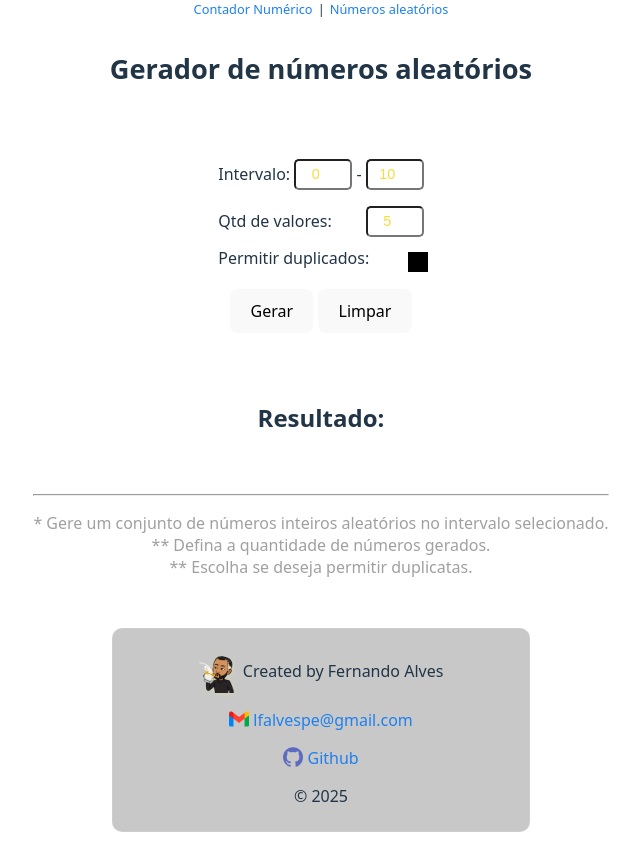
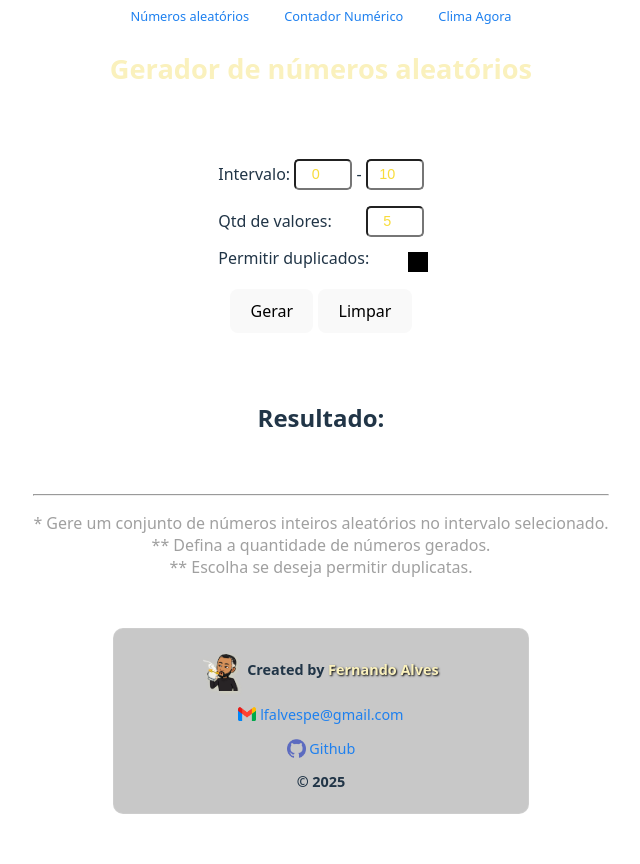
Before and after one commit to lfalvespe/numeros-aleatorios-react, a React (Vite) app: page / in a window 1280 px wide. Shown: the whole page, without its empty margins (319-959 px from the left). Built offline with nearby package versions, Linux system fonts and the light colour scheme.

Commit message:
footer css adjusted, footer icons size adjusted, author adjusted, navbar edited, page-title color changed, result  brackets color changed

```diff
--- a/components/Display.jsx
+++ b/components/Display.jsx
@@ -10,7 +10,7 @@ const Display = ({ numbers, error, message }) => {
                     ? <p className='message blink'>{message}</p>
                     : <>
                         <span id="result">
-                            {numbers.length != 0 && '[ '}
+                            {numbers.length != 0 && <span className="brackets">{'[ '}</span>}
                             {numbers.map((n, i) => (
                                 <span
                                     key={i}>
@@ -21,7 +21,7 @@ const Display = ({ numbers, error, message }) => {
                                 </span>
                             ))
                             }
-                            {numbers.length != 0 && ' ]'}
+                            {numbers.length != 0 && <span className="brackets">{' ]'}</span>}
 
                         </span>
 
--- a/components/Footer.jsx
+++ b/components/Footer.jsx
@@ -8,11 +8,11 @@ const Footer = () => {
 
             </p>
             <p>
-                <img id='logo-mail' src="gmail.png" alt="" width='20px' />
+                <img id='logo-mail' src="gmail.png" alt="" width='18px' />
                 &nbsp;<a href="mailto:lfalvespe@gmail.com">lfalvespe@gmail.com</a>
             </p>
             <p>
-                <img id='logo-github' src="github.png" alt="" width='20px' />
+                <img id='logo-github' src="github.png" alt="" width='19px' />
                 &nbsp;<a href="https://github.com/lfalvespe" target='_blank'>Github</a>
             </p>
             <p>&copy; 2025</p>
--- a/components/Navbar.jsx
+++ b/components/Navbar.jsx
@@ -2,10 +2,12 @@ import React from 'react'
 
 const Navbar = () => {
     return (
+
         <nav>
+            <a href="">Números aleatórios</a>
             <a href="https://contador-reactjs.vercel.app/" target='_blank'>Contador Numérico</a>
-            <span>|</span>
-            <a href="">Números aleatórios</a>
+            <a href="https://climagora.vercel.app/" target='_blank'>Clima Agora
+            </a>
         </nav>
     )
 }
--- a/src/App.css
+++ b/src/App.css
@@ -11,11 +11,20 @@ nav {
   left: 50%;
   transform: translateX(-50%);
   display: flex;
-  flex-direction: row;
   justify-content: center;
   column-gap: 5px;
   font-size: .8em;
+  width: 100%;
+}
 
+nav a {
+  margin-top: 5px;
+  padding: 2px 15px;
+  border-radius: 5px;
+}
+
+.page-title {
+  color: rgb(250, 241, 189);
 }
 
 .card {
@@ -114,6 +123,10 @@ input[type=checkbox]:checked:after {
   padding: 5px;
 }
 
+.brackets {
+  color: #1E80EF;
+}
+
 .message {
   font-size: 1.3em;
   font-family: sans-serif;
@@ -125,13 +138,25 @@ input[type=checkbox]:checked:after {
 }
 
 footer {
-  width: 400px;
   margin: auto;
   margin-top: 50px;
+  width: 400px;
   padding: .5em;
   background-color: #1414143b;
   border: .1em solid #ffffff17;
   border-radius: 10px;
+  font-size: .9em;
+  font-weight: bold;
+}
+
+.author {
+  color: rgb(250, 241, 189);
+  text-shadow: 1px 1px 2px #000;
+  font-weight: light;
+}
+
+footer a {
+  font-weight: normal;
 }
 
 #logo-mail {
--- a/src/App.jsx
+++ b/src/App.jsx
@@ -54,7 +54,7 @@ const App = () => {
   return (
     <>
       <Navbar />
-      <h1>Gerador de números aleatórios</h1>
+      <h1 className='page-title'>Gerador de números aleatórios</h1>
 
       <div className="card">
 
--- a/src/index.css
+++ b/src/index.css
@@ -20,8 +20,9 @@ a {
   color: #1E80EF;
   text-decoration: inherit;
 }
+
 a:hover {
-  color: #6caaf1;
+  color: rgb(228, 211, 115);
 }
 
 body {
@@ -45,6 +46,7 @@ button {
 }
 button:hover {
   border-color: #1E80EF;
+  color: rgb(228, 211, 115);
 }
 button:focus,
 button:focus-visible {
```
